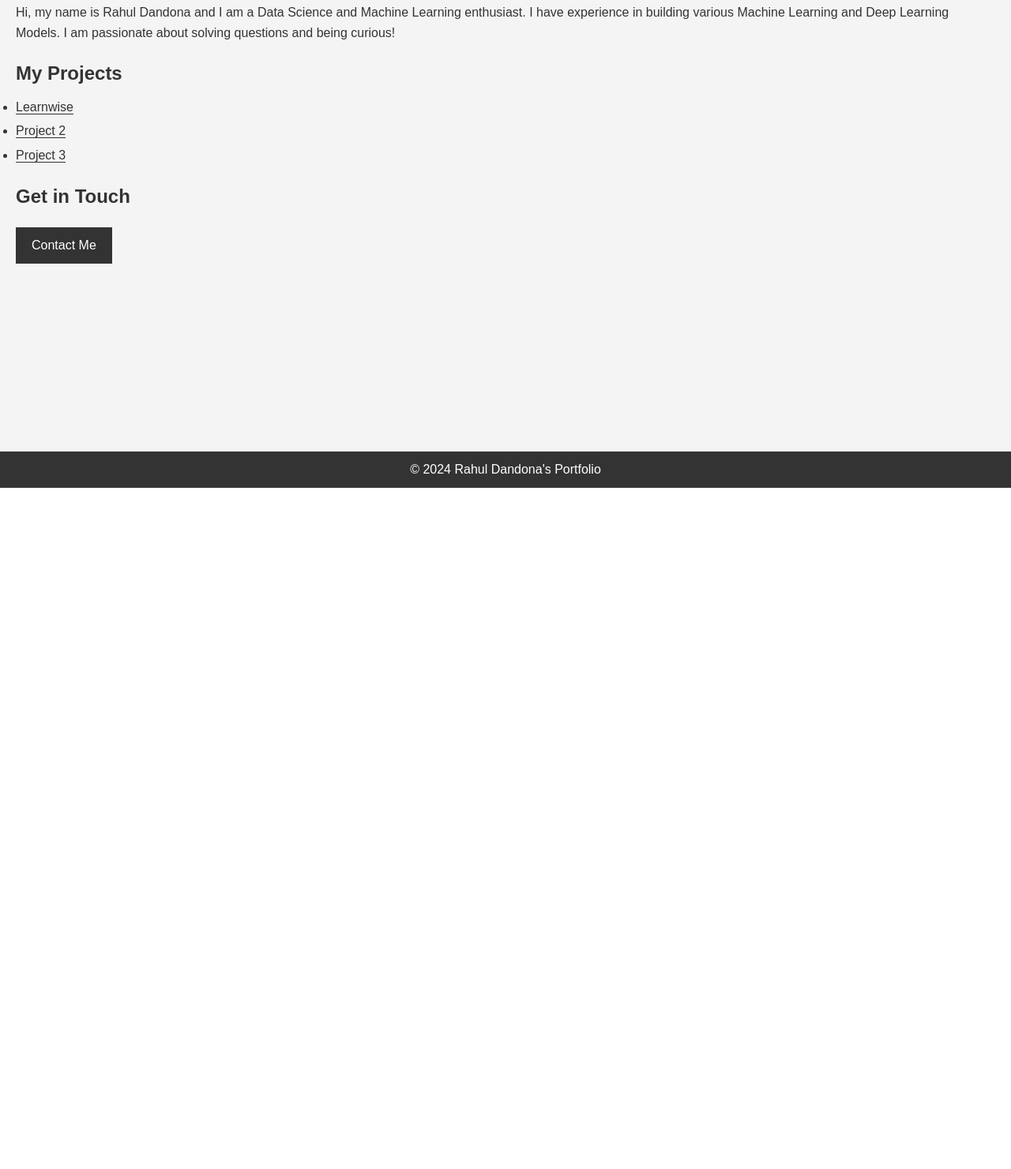
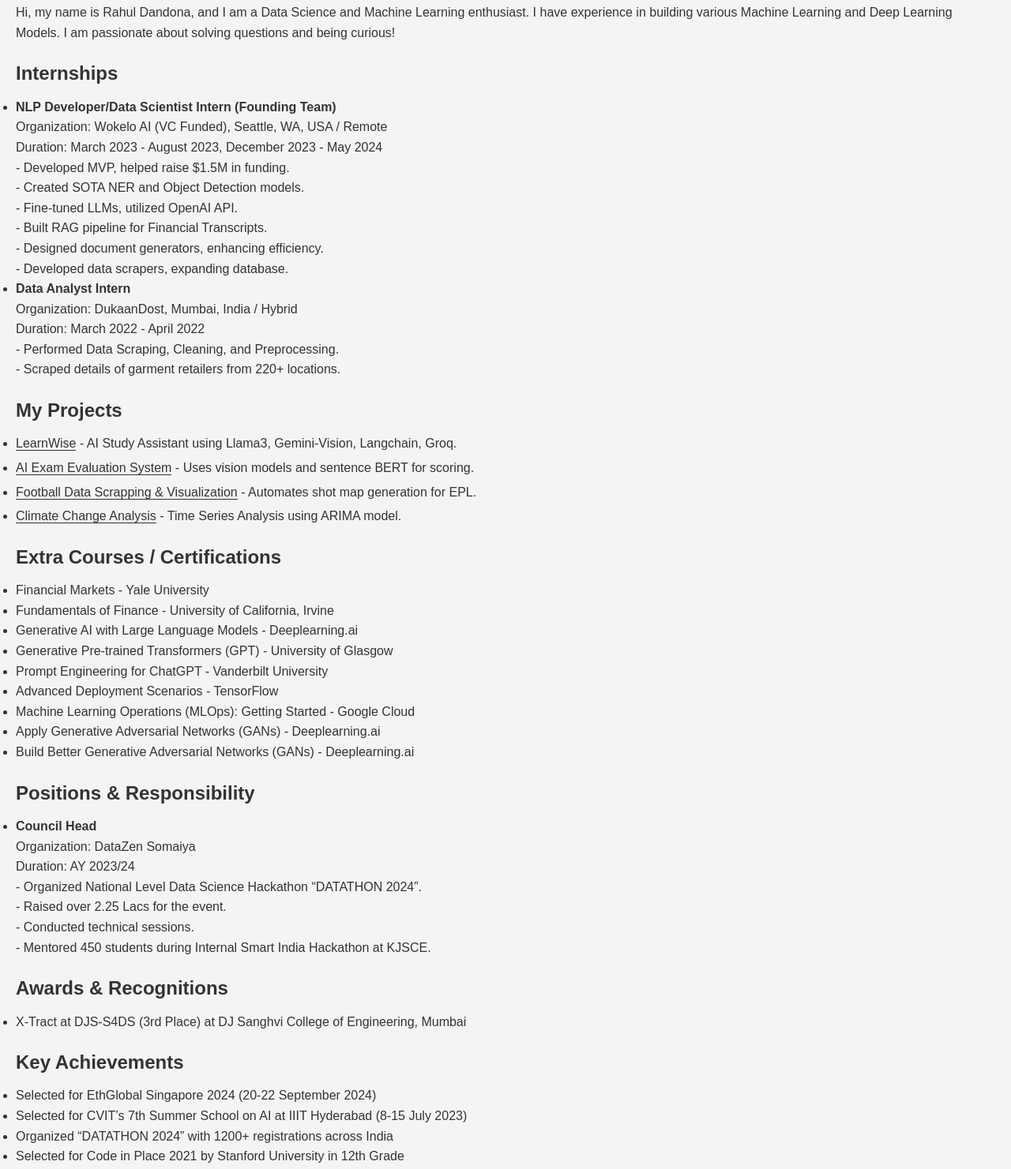
Before and after one commit to dandonarahul2002/dandonarahul2002.github.io, a plain HTML site: page index.html in a window 1280 px wide. Shown: the part 182-1663 px from the top of the page at 79% size. Before the commit the page ends 800 px from the top, so only its background shows below. Drawn offline with Linux system fonts and the light colour scheme.

Commit message:
Update index.html

```diff
--- a/index.html
+++ b/index.html
@@ -107,14 +107,81 @@
     <main>
         <section id="about">
             <h2>About Me</h2>
-            <p>Hi, my name is Rahul Dandona and I am a Data Science and Machine Learning enthusiast. I have experience in building various Machine Learning and Deep Learning Models. I am passionate about solving questions and being curious!</p>
+            <p>Hi, my name is Rahul Dandona, and I am a Data Science and Machine Learning enthusiast. I have experience in building various Machine Learning and Deep Learning Models. I am passionate about solving questions and being curious!</p>
+        </section>
+        <section id="internships">
+            <h2>Internships</h2>
+            <ul>
+                <li>
+                    <strong>NLP Developer/Data Scientist Intern (Founding Team)</strong><br>
+                    Organization: Wokelo AI (VC Funded), Seattle, WA, USA / Remote<br>
+                    Duration: March 2023 - August 2023, December 2023 - May 2024<br>
+                    - Developed MVP, helped raise $1.5M in funding.<br>
+                    - Created SOTA NER and Object Detection models.<br>
+                    - Fine-tuned LLMs, utilized OpenAI API.<br>
+                    - Built RAG pipeline for Financial Transcripts.<br>
+                    - Designed document generators, enhancing efficiency.<br>
+                    - Developed data scrapers, expanding database.<br>
+                </li>
+                <li>
+                    <strong>Data Analyst Intern</strong><br>
+                    Organization: DukaanDost, Mumbai, India / Hybrid<br>
+                    Duration: March 2022 - April 2022<br>
+                    - Performed Data Scraping, Cleaning, and Preprocessing.<br>
+                    - Scraped details of garment retailers from 220+ locations.<br>
+                </li>
+            </ul>
         </section>
         <section id="projects">
             <h2>My Projects</h2>
             <ul class="project-list">
-                <li><a href="https://github.com/GG-PEEPS/LearnWise">Learnwise</a></li>
-                <li><a href="https://github.com/kartikm7/team-ventures-devopia">Project 2</a></li>
-                <li><a href="https://github.com/dandonarahul2002/Climate_Change_Analysis">Project 3</a></li>
+                <li><a href="https://github.com/GG-PEEPS/LearnWise">LearnWise</a> - AI Study Assistant using Llama3, Gemini-Vision, Langchain, Groq.</li>
+                <li><a href="https://github.com/kartikm7/team-ventures-devopia">AI Exam Evaluation System</a> - Uses vision models and sentence BERT for scoring.</li>
+                <li><a href="https://github.com/dandonarahul2002/Football-Data-Analysis">Football Data Scrapping & Visualization</a> - Automates shot map generation for EPL.</li>
+                <li><a href="https://github.com/dandonarahul2002/Climate_Change_Analysis">Climate Change Analysis</a> - Time Series Analysis using ARIMA model.</li>
+            </ul>
+        </section>
+        <section id="courses">
+            <h2>Extra Courses / Certifications</h2>
+            <ul>
+                <li>Financial Markets - Yale University</li>
+                <li>Fundamentals of Finance - University of California, Irvine</li>
+                <li>Generative AI with Large Language Models - Deeplearning.ai</li>
+                <li>Generative Pre-trained Transformers (GPT) - University of Glasgow</li>
+                <li>Prompt Engineering for ChatGPT - Vanderbilt University</li>
+                <li>Advanced Deployment Scenarios - TensorFlow</li>
+                <li>Machine Learning Operations (MLOps): Getting Started - Google Cloud</li>
+                <li>Apply Generative Adversarial Networks (GANs) - Deeplearning.ai</li>
+                <li>Build Better Generative Adversarial Networks (GANs) - Deeplearning.ai</li>
+            </ul>
+        </section>
+        <section id="responsibilities">
+            <h2>Positions & Responsibility</h2>
+            <ul>
+                <li>
+                    <strong>Council Head</strong><br>
+                    Organization: DataZen Somaiya<br>
+                    Duration: AY 2023/24<br>
+                    - Organized National Level Data Science Hackathon “DATATHON 2024”.<br>
+                    - Raised over 2.25 Lacs for the event.<br>
+                    - Conducted technical sessions.<br>
+                    - Mentored 450 students during Internal Smart India Hackathon at KJSCE.<br>
+                </li>
+            </ul>
+        </section>
+        <section id="awards">
+            <h2>Awards & Recognitions</h2>
+            <ul>
+                <li>X-Tract at DJS-S4DS (3rd Place) at DJ Sanghvi College of Engineering, Mumbai</li>
+            </ul>
+        </section>
+        <section id="achievements">
+            <h2>Key Achievements</h2>
+            <ul>
+                <li>Selected for EthGlobal Singapore 2024 (20-22 September 2024)</li>
+                <li>Selected for CVIT’s 7th Summer School on AI at IIIT Hyderabad (8-15 July 2023)</li>
+                <li>Organized “DATATHON 2024” with 1200+ registrations across India</li>
+                <li>Selected for Code in Place 2021 by Stanford University in 12th Grade</li>
             </ul>
         </section>
         <section id="contact">
```
